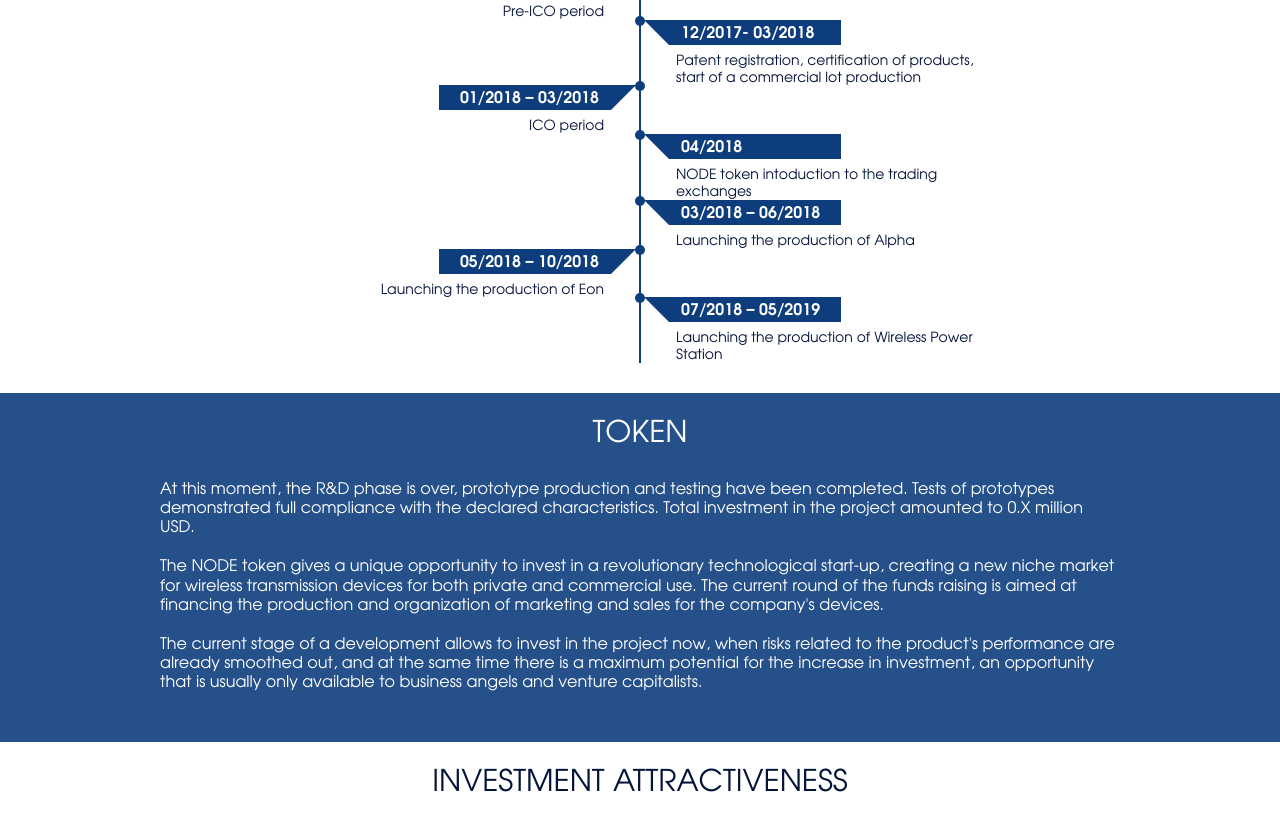
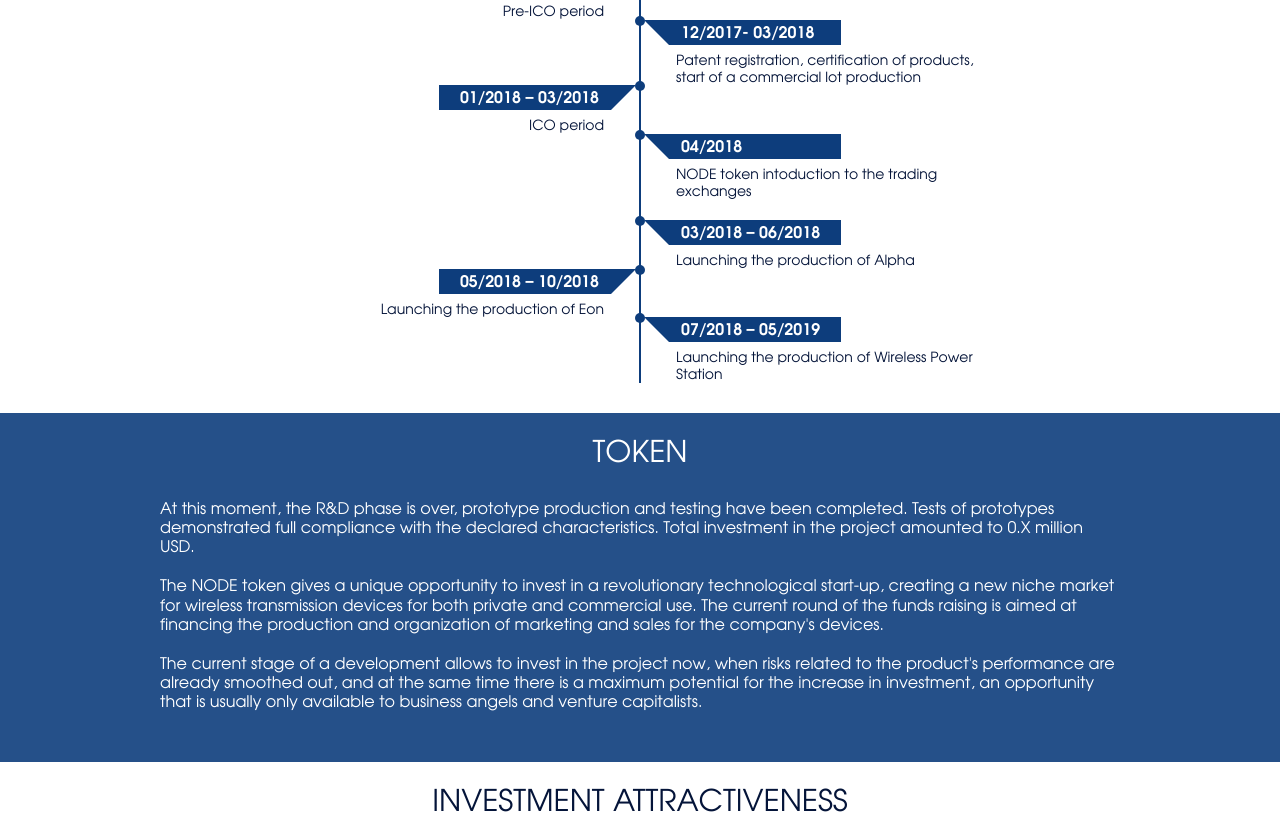
Before and after one commit to Kirigetov/nodeland, a website: page build/eng/index.html in a window 1280 px wide. Shown: the part 4933-5754 px from the top of the page. Drawn offline with Linux system fonts and the light colour scheme.

Commit message:
upd eng roadmap (margin)

```diff
--- a/build/eng/index.html
+++ b/build/eng/index.html
@@ -513,7 +513,7 @@
 					<div class="road-col">&nbsp;</div>
 				</div>
 			</div>
-			<div class="road-container">
+			<div class="road-container road-container_mb">
 				<div class="road-cols">
 					<div class="road-col">&nbsp;</div>
 					<div class="road-col">
```
